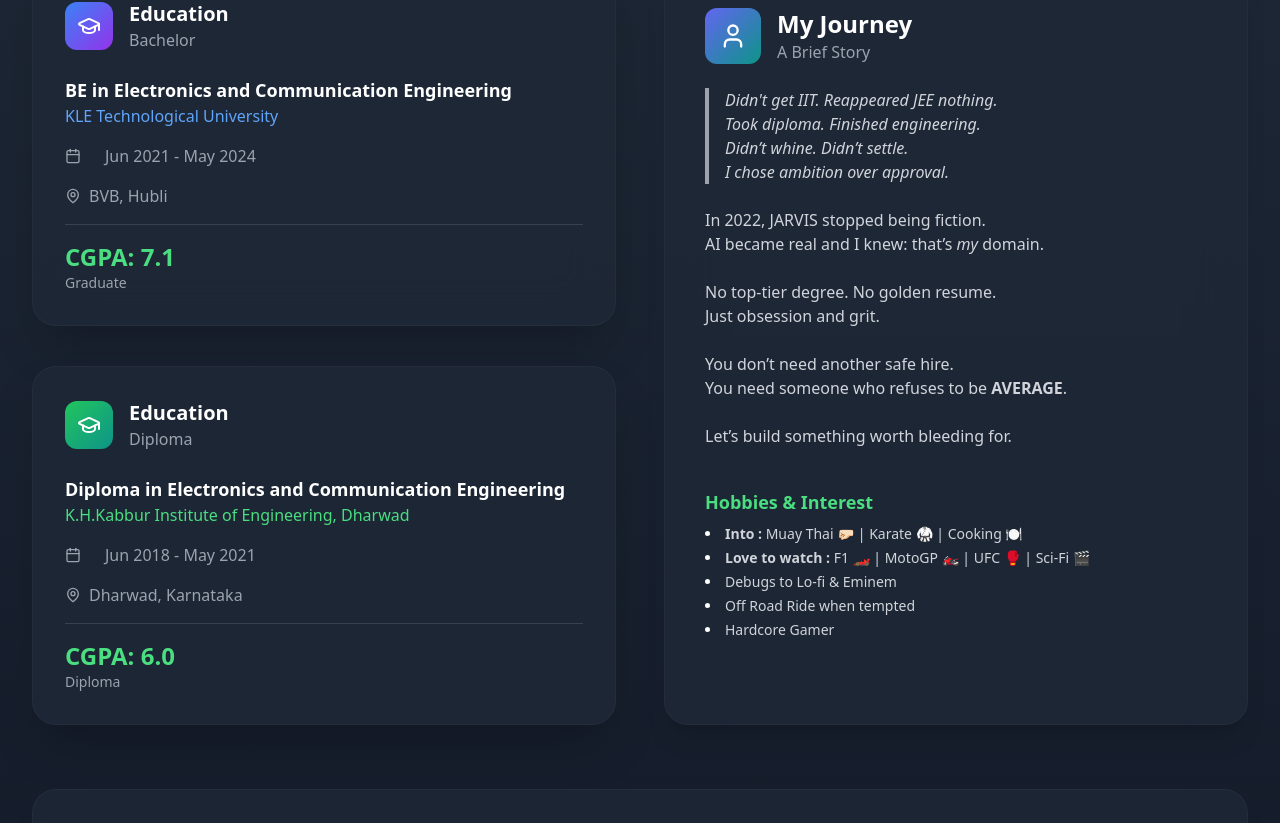
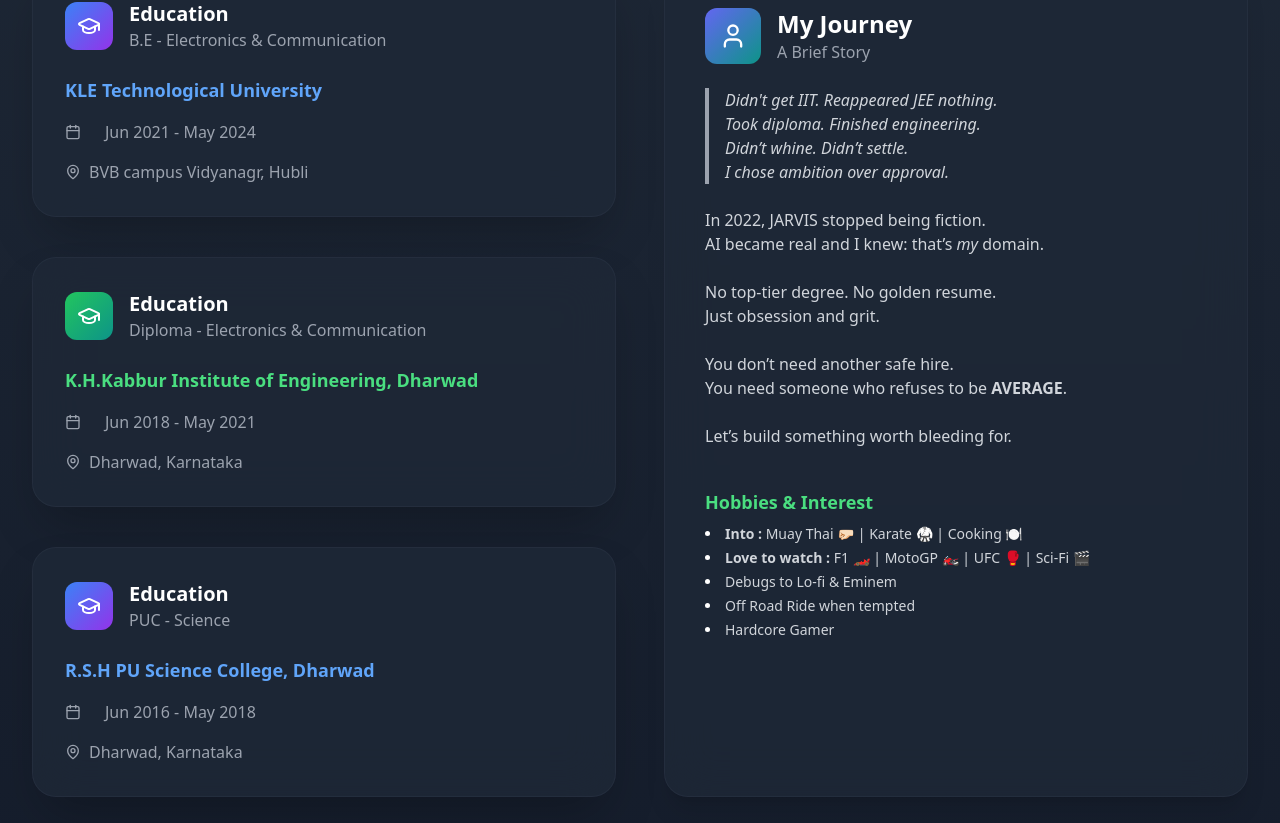
Before and after one commit to Maverick7t/portfolio, a React (Vite) app: page / in a window 1280 px wide. Shown: the part 1097-1920 px from the top of the page. Built offline with nearby package versions, Linux system fonts and the light colour scheme.

Commit message:
Remove CGPA section from education cards

```diff
--- a/src/components/AboutSection.tsx
+++ b/src/components/AboutSection.tsx
@@ -74,17 +74,14 @@ const AboutSection: React.FC = () => {
                 </div>
                 <div className="ml-4">
                   <h3 className="text-xl font-bold text-gray-900 dark:text-white">Education</h3>
-                  <p className="text-gray-600 dark:text-gray-400">Bachelor</p>
+                  <p className="text-gray-600 dark:text-gray-400">B.E - Electronics & Communication</p>
                 </div>
               </div>
               <div className="space-y-4">
                 <div>
-                  <h4 className="text-lg font-semibold text-gray-900 dark:text-white">
-                    BE in Electronics and Communication Engineering
+                  <h4 className="text-lg font-semibold text-blue-600 dark:text-blue-400">
+                    KLE Technological University
                   </h4>
-                  <p className="text-blue-600 dark:text-blue-400 font-medium">
-                    KLE Technological University
-                  </p>
                 </div>
                 <div className="flex items-center text-gray-600 dark:text-gray-400 space-x-4">
                   <Calendar className="w-4 h-4 mr-2" />
@@ -92,13 +89,7 @@ const AboutSection: React.FC = () => {
                 </div>
                 <div className="flex items-center text-gray-600 dark:text-gray-400">
                   <MapPin className="w-4 h-4 mr-2" />
-                  <span>BVB, Hubli</span>
-                </div>
-                <div className="pt-4 border-t border-gray-200 dark:border-gray-700">
-                  <div className="text-2xl font-bold text-green-600 dark:text-green-400">
-                    CGPA: 7.1
-                  </div>
-                  <p className="text-sm text-gray-600 dark:text-gray-400">Graduate</p>
+                  <span>BVB campus Vidyanagr, Hubli</span>
                 </div>
               </div>
             </div>
@@ -111,17 +102,14 @@ const AboutSection: React.FC = () => {
                 </div>
                 <div className="ml-4">
                   <h3 className="text-xl font-bold text-gray-900 dark:text-white">Education</h3>
-                  <p className="text-gray-600 dark:text-gray-400">Diploma</p>
+                  <p className="text-gray-600 dark:text-gray-400">Diploma - Electronics & Communication</p>
                 </div>
               </div>
               <div className="space-y-4">
                 <div>
-                  <h4 className="text-lg font-semibold text-gray-900 dark:text-white">
-                    Diploma in Electronics and Communication Engineering
+                  <h4 className="text-lg font-semibold text-green-600 dark:text-green-400">
+                    K.H.Kabbur Institute of Engineering, Dharwad
                   </h4>
-                  <p className="text-green-600 dark:text-green-400 font-medium">
-                    K.H.Kabbur Institute of Engineering, Dharwad
-                  </p>
                 </div>
                 <div className="flex items-center text-gray-600 dark:text-gray-400 space-x-4">
                   <Calendar className="w-4 h-4 mr-2" />
@@ -131,11 +119,33 @@ const AboutSection: React.FC = () => {
                   <MapPin className="w-4 h-4 mr-2" />
                   <span>Dharwad, Karnataka</span>
                 </div>
-                <div className="pt-4 border-t border-gray-200 dark:border-gray-700">
-                  <div className="text-2xl font-bold text-green-600 dark:text-green-400">
-                    CGPA: 6.0
-                  </div>
-                  <p className="text-sm text-gray-600 dark:text-gray-400">Diploma</p>
+              </div>
+            </div>
+
+            {/* PUC */}
+            <div className="bg-white/80 dark:bg-gray-800/80 backdrop-blur-xl rounded-3xl p-8 shadow-2xl border border-white/20 dark:border-gray-700/30 transform hover:scale-105 transition-all duration-300">
+              <div className="flex items-center mb-6">
+                <div className="w-12 h-12 bg-gradient-to-br from-blue-500 to-purple-600 rounded-xl flex items-center justify-center">
+                  <GraduationCap className="w-6 h-6 text-white" />
+                </div>
+                <div className="ml-4">
+                  <h3 className="text-xl font-bold text-gray-900 dark:text-white">Education</h3>
+                  <p className="text-gray-600 dark:text-gray-400">PUC - Science</p>
+                </div>
+              </div>
+              <div className="space-y-4">
+                <div>
+                  <h4 className="text-lg font-semibold text-blue-600 dark:text-blue-400">
+                    R.S.H PU Science College, Dharwad
+                  </h4>
+                </div>
+                <div className="flex items-center text-gray-600 dark:text-gray-400 space-x-4">
+                  <Calendar className="w-4 h-4 mr-2" />
+                  <span>Jun 2016 - May 2018</span>
+                </div>
+                <div className="flex items-center text-gray-600 dark:text-gray-400">
+                  <MapPin className="w-4 h-4 mr-2" />
+                  <span>Dharwad, Karnataka</span>
                 </div>
               </div>
             </div>
@@ -252,4 +262,5 @@ const AboutSection: React.FC = () => {
     </section>
   );
 };
+
 export default AboutSection;
--- a/src/components/ProjectsSection.tsx
+++ b/src/components/ProjectsSection.tsx
@@ -7,13 +7,12 @@ const ProjectsSection: React.FC = () => {
     {
       id: 1,
       name: "End-to-End CI/CD Pipeline",
-      description: "A comprehensive, end-to-end industry level DevOps project that builds a secure CI/CD pipeline from scratch",
+      description: "A comprehensive, end-to-end industry level DevOps project that builds a secure CI/CD pipeline from scratc",
       highlights: [
-        "Designed and deployed a production-grade CI/CD pipeline using Jenkins with multi-stage automation: compile, test,code quality (SonarQube), artifact upload (Nexus), container build (Docker), and Kubernetes deployment.",
-        "Integrated Trivy and kube-audit for security scanning of containers and Kubernetes clusters.",
-        "Implemented system- and application-level observability using Prometheus, Grafana, and Blackbox exporter; configured alerts and dashboard visualizations.",
-        "Built full infrastructure using AWS EC2, VPC, and custom security groups; scripted provisioning of multiple VM instances for SonarQube, Nexus, and Jenkins nodes.",
-        "Simulated Jira-based development flow and automated email notifications for pipeline results",
+        "Designed a CI/CD pipeline using Jenkins, SonarQube, Nexus, Docker, and Kubernetes",
+        "Integrated Trivy and kube-audit for container and cluster security",
+        "Set up monitoring with Prometheus, Grafana, and Blackbox exporter",
+        "Automated pipeline alerts and Jira-based notifications",
       ],
       technologies: [" Jenkins", "Docker", "SonarQube", "Nexus", "Kubernetes", "AWS"],
       icon: Bot,
@@ -24,11 +23,11 @@ const ProjectsSection: React.FC = () => {
     {
       id: 2,
       name: "Devops using GCP",
-      description: "A fully automated CI/CD pipeline using Google Cloud Build and Cloud Deploy to build, test, and deploy containerized applications to GKE with manual promotion from Dev to Prod environments.",
+      description: "CI/CD pipeline to build, test, and deploy containerized apps",
       highlights: [
-        "Built a CI/CD pipeline on Google Cloud using Cloud Build and Cloud Deploy to automate GKE app deployments with manual promotion from Dev to Prod.",
-        "Integrated GitHub triggers, Artifact Registry, and Docker image builds with environment-specific Kubernetes YAMLs.",
-        "Resolved IAM permission issues and simulated real-world deployment errors to practice incident troubleshooting and release reliability.",
+        "Built CI/CD pipeline on GCP using Cloud Build & Cloud Deploy for GKE deployments",
+        "Enabled manual promotion from Dev to Prod with GitHub triggers and Artifact Registry.",
+        "Used env-specific Kubernetes YAMLs and Docker image builds",
       ],
       technologies: ["GKE", "Cloud Build", "Cloud Deploy", "Artifact Registry", "Docker", "GitHub"],
       icon: Sparkles,
```
